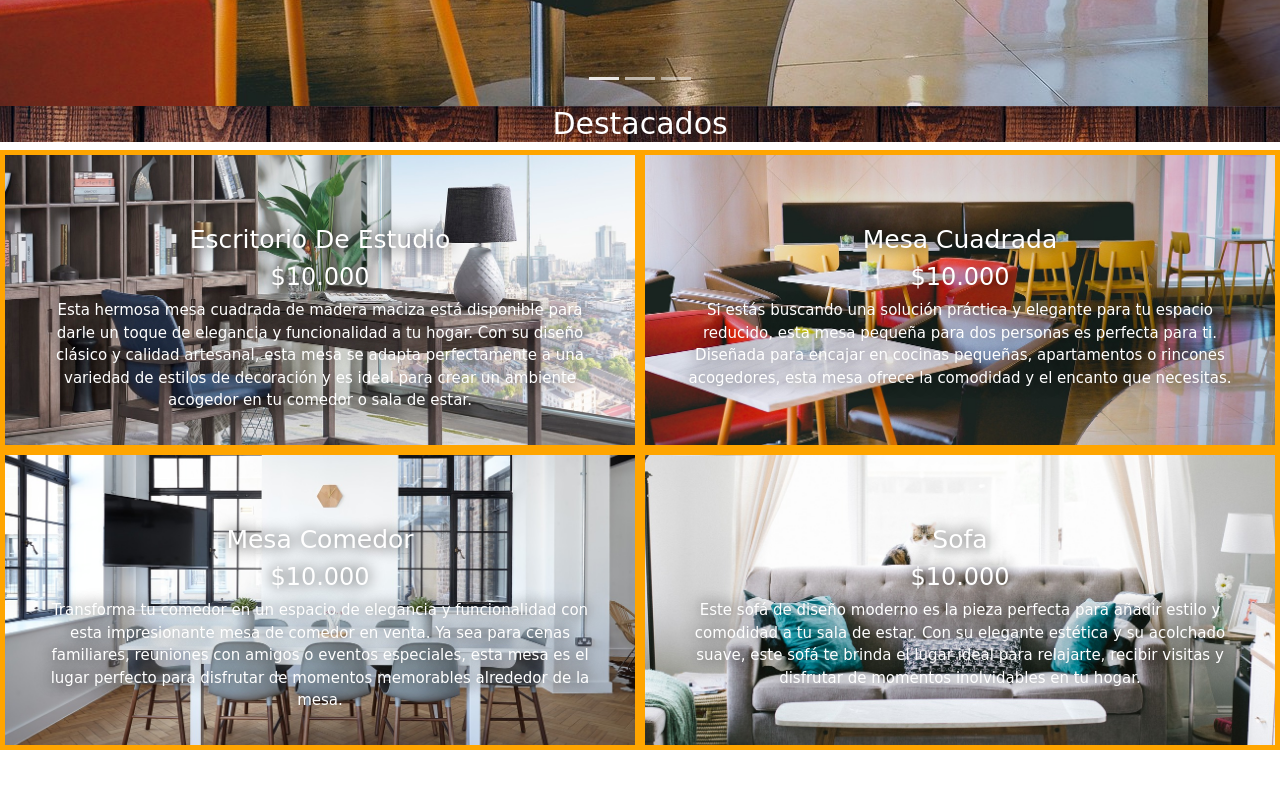
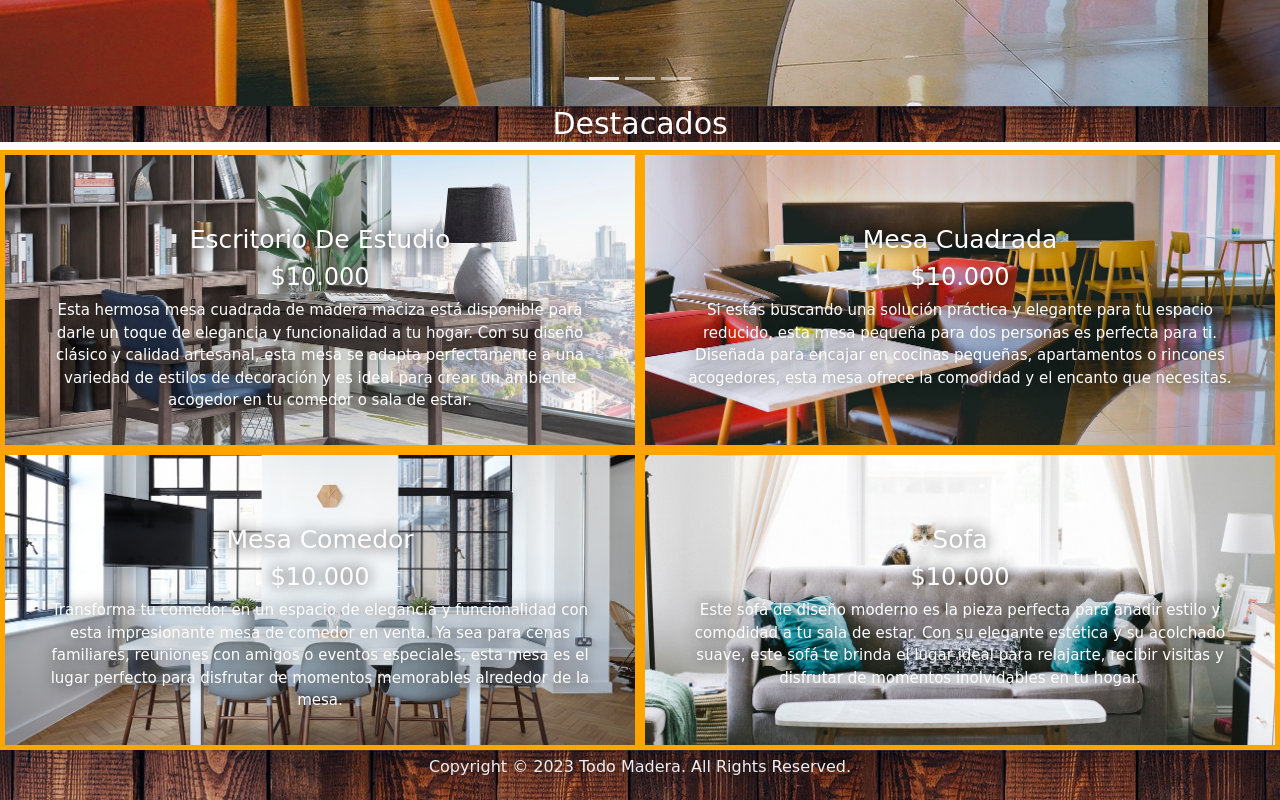
Before and after one commit to Ismacisnero97/Todo-Madera, a plain HTML site: page index.html in a window 1280 px wide. Shown: the part 811-1611 px from the top of the page. Before the commit the page ends 1561 px from the top, so only its background shows below. Drawn offline with nearby package versions, Linux system fonts and the light colour scheme; a web font is replaced by a local one.

Commit message:
ingreso footer

```diff
--- a/index.html
+++ b/index.html
@@ -107,6 +107,9 @@
             </div>
         </div>
     </div>
+    <footer>
+        <p>Copyright © 2023 Todo Madera. All Rights Reserved.</p>
+    </footer>
 
 
     <script src="https://cdn.jsdelivr.net/npm/bootstrap@5.3.2/dist/js/bootstrap.bundle.min.js"
--- a/style/style.css
+++ b/style/style.css
@@ -89,3 +89,10 @@
 .textdestacado:hover{
     transform: scale(1.1);
 }
+
+footer {
+    padding: 5px;
+    background-image: url(../img/fondo1.jpg);
+    text-align: center;
+    color: #efefef;
+  }
```
